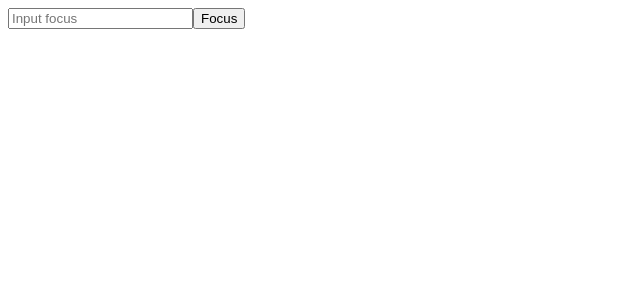
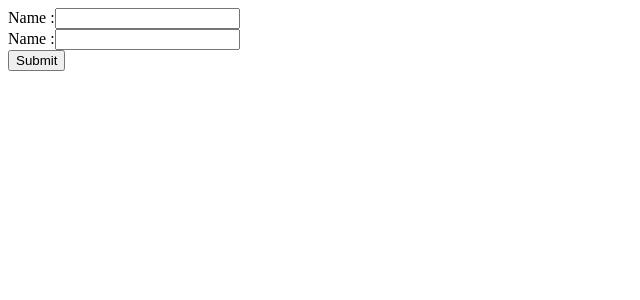
Before and after one commit to VineetPrajapati/typescript, a React (Vite) app in the folder practice/typescript/: page / in a window 1280 px wide. Shown: the top 300 px of the page, without its empty margins (0-640 px from the left). Built offline with nearby package versions, Linux system fonts and the light colour scheme.

Commit message:
ContactForm.tsx

```diff
--- a/practice/typescript/src/App.tsx
+++ b/practice/typescript/src/App.tsx
@@ -18,14 +18,16 @@
 //   lastLogin: new Date(),
 // };
 
-import InputFocus from "./components/InputFocus";
+import ContactForm from "./components/ContactForm";
+
+// import InputFocus from "./components/InputFocus";
 
 // import Form from "./components/Form";
 
 const App = () => {
   return (
     <div>
-      <InputFocus />
+      <ContactForm />
     </div>
   );
 };
--- /dev/null
+++ b/practice/typescript/src/components/ContactForm.tsx
@@ -0,0 +1,49 @@
+import { ChangeEvent, FormEvent, useState } from "react";
+interface ContactFormState {
+  name: string;
+  email: string;
+}
+
+const ContactForm = () => {
+  const [formData, SetFormData] = useState<ContactFormState>({
+    name: "",
+    email: "",
+  });
+  const handleChange = (e: ChangeEvent<HTMLInputElement>) => {
+    const { name, value } = e.target;
+    SetFormData((prev) => ({ ...prev, [name]: value }));
+  };
+  const handleFormSubmit = (e: FormEvent<HTMLFormElement>) => {
+    e.preventDefault();
+    console.log("form data : ", formData);
+  };
+  return (
+    <form onSubmit={handleFormSubmit}>
+      <div>
+        <label>
+          Name :
+          <input
+            type="text"
+            name="name"
+            value={formData.name}
+            onChange={handleChange}
+          />
+        </label>
+      </div>
+      <div>
+        <label>
+          Name :
+          <input
+            type="email"
+            name="email"
+            value={formData.email}
+            onChange={handleChange}
+          />
+        </label>
+      </div>
+      <button type="submit">Submit</button>
+    </form>
+  );
+};
+
+export default ContactForm;
```
